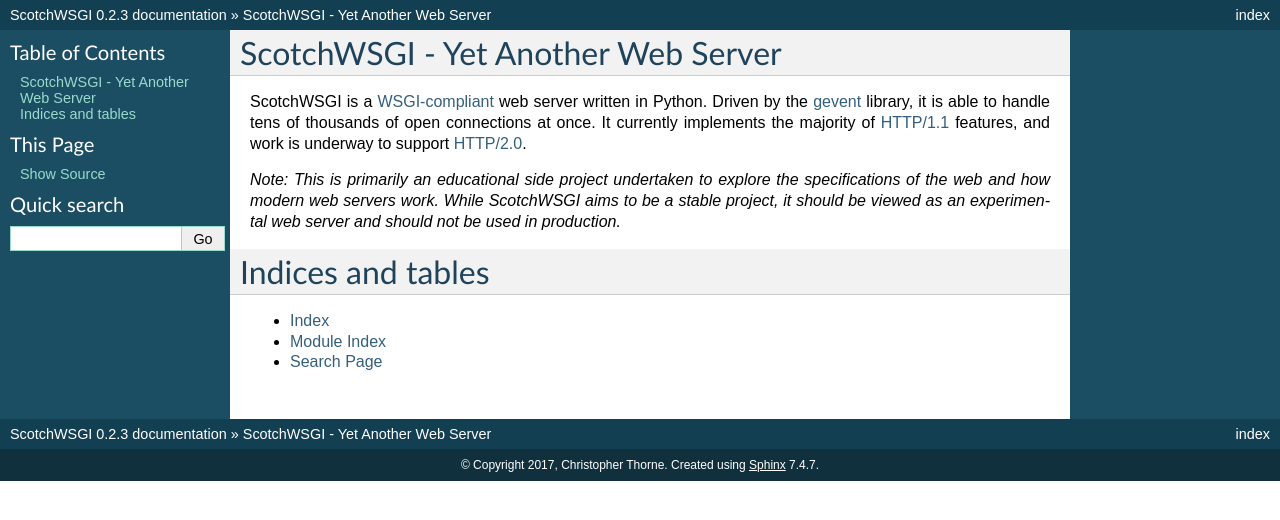
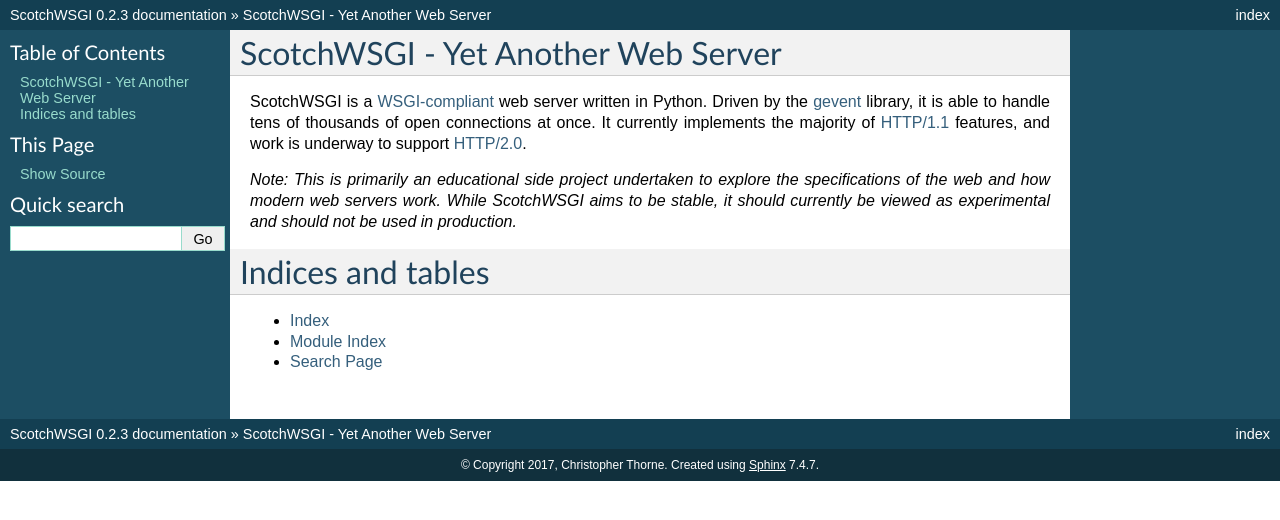
Before and after one commit to libcthorne/scotchwsgi, a Sphinx documentation site: the page built from docs/source/index.rst, in a window 1280 px wide. Shown: the top 520 px of the page. Built offline with Sphinx 7.4.7, drawn with Linux system fonts in a browser that asks for light colours; pages that are not in the unit, such as notebooks, are missing from menus.

Commit message:
Reword docs index summary

```diff
--- a/docs/source/index.rst
+++ b/docs/source/index.rst
@@ -5,7 +5,7 @@ ScotchWSGI is a `WSGI-compliant <https://www.python.org/dev/peps/pep-3333/>`_ we
 Driven by the `gevent <http://www.gevent.org/>`_ library, it is able to handle tens of thousands of open connections at once.
 It currently implements the majority of `HTTP/1.1 <https://tools.ietf.org/html/rfc2616>`_ features, and work is underway to support `HTTP/2.0 <https://tools.ietf.org/html/rfc7540>`_.
 
-*Note: This is primarily an educational side project undertaken to explore the specifications of the web and how modern web servers work. While ScotchWSGI aims to be a stable project, it should be viewed as an experimental web server and should not be used in production.*
+*Note: This is primarily an educational side project undertaken to explore the specifications of the web and how modern web servers work. While ScotchWSGI aims to be stable, it should currently be viewed as experimental and should not be used in production.*
 
 
 .. toctree::
```
